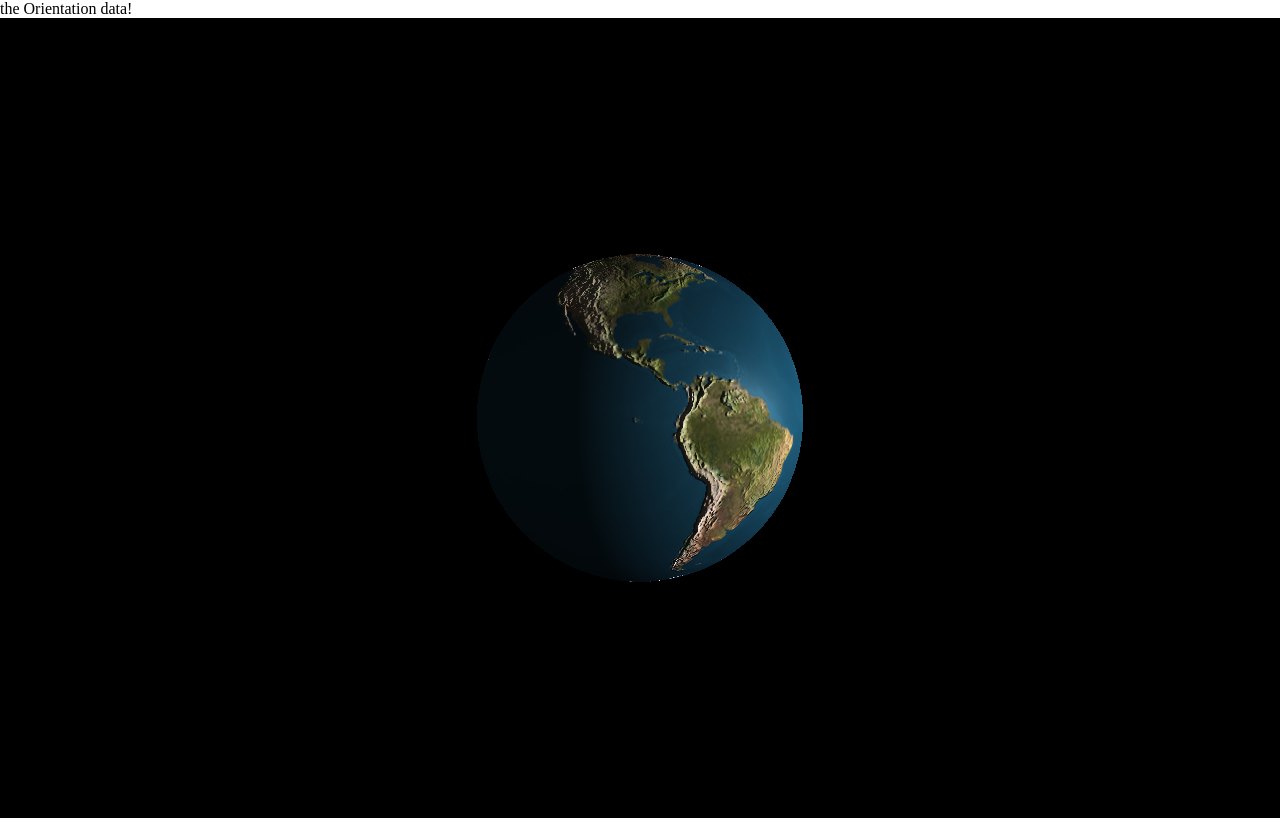
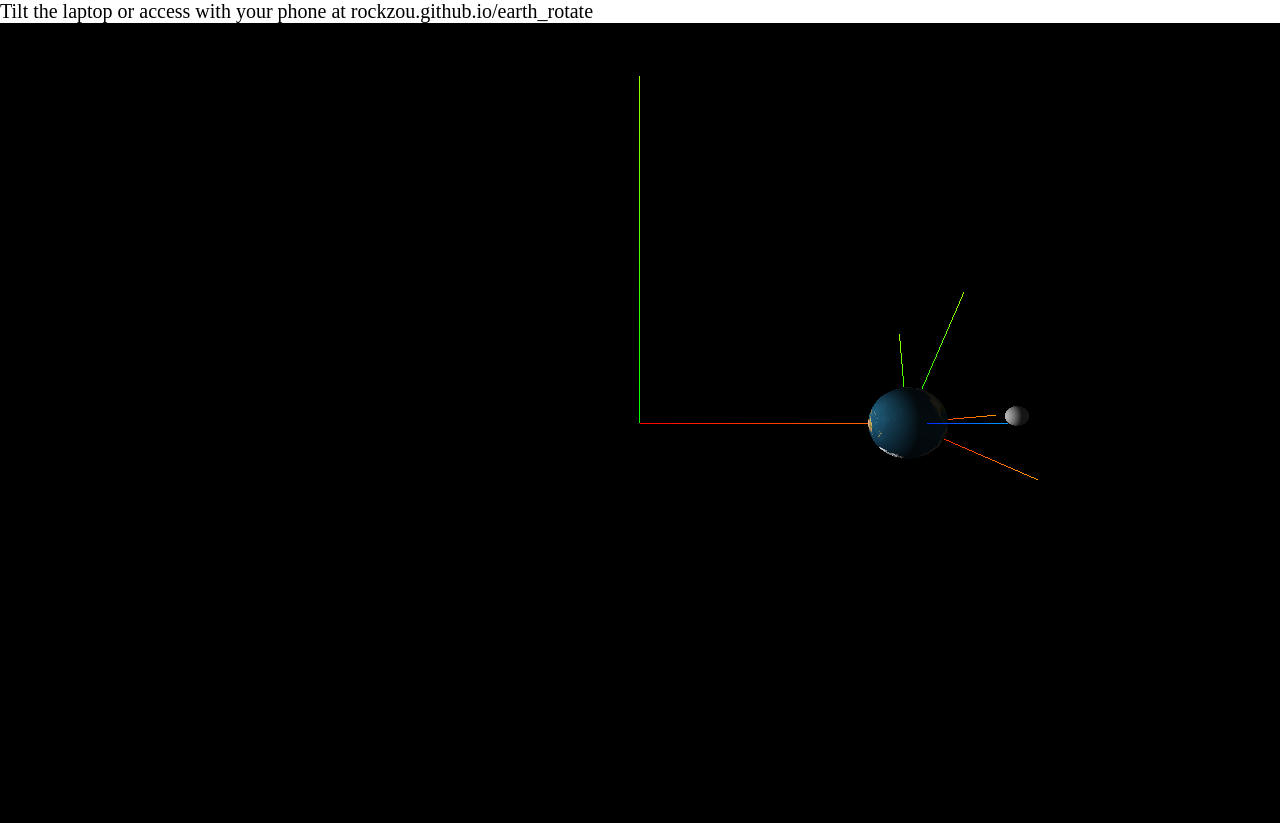
Before and after one commit to RockZou/earth_rotate, a plain HTML site: page index.html in a window 1280 px wide. Drawn offline with Linux system fonts and the light colour scheme; animation ran at ten frames a second.

Commit message:
earth_moon system functioning, orbiting around origin

```diff
--- a/index.html
+++ b/index.html
@@ -4,11 +4,15 @@
 		<style>
 			body { margin: 0; }
 			canvas { width: 100%; height: 100% }
+			.instruction{
+				font-size: 20px;
+			}
 		</style>
 	</head>
 	<body>
-
-		<div class='someText'>the Orientation data!</div>
+		<div class='instruction'>Tilt the laptop or access with your phone at
+			rockzou.github.io/earth_rotate</div>
+		<!-- <div class='someText'>the Orientation data!</div> -->
 		<div class='container'>	</div>
 		<script src="jquery-2.1.1.min.js"></script>
 		<script src="three.min.js"></script>
--- a/script.js
+++ b/script.js
@@ -1,23 +1,12 @@
 /**********three stuff********************/
 
-
-var scene = new THREE.Scene();
-var camera = new THREE.PerspectiveCamera( 75, window.innerWidth / window.innerHeight, 0.1, 1000 );
-
-var renderer = new THREE.WebGLRenderer();
-renderer.setSize( window.innerWidth, window.innerHeight );
 //document.body.appendChild( renderer.domElement );
-
+var scene,camera,renderer;
 var $container= $('.container');
 
-var geometry = new THREE.SphereGeometry( 1.5, 32, 32 );
-
-
-var autoMode=false;//determines if earth should rotate on its own or depend on orientation
+var autoMode=true;//determines if earth should rotate on its own or depend on orientation
 //constant showcase-like rotation
-var cRotX=0;
-var cRotY=0;
-var cRotZ=0;
+var cRotX=0,cRotY=0.01,cRotZ=0;
 
 //rotation from orientation
 var rotZ=0;
@@ -30,6 +19,18 @@ var newY=0;
 var newZ=0;
 
 
+var earth,moon;
+var theEarthSystem;
+var theMoonSystem;
+var geometry;
+
+
+var tiltAngle=-23.5/180.0*Math.PI;
+var moonOrbitR=5;
+var moonOrbitA=0;
+
+var theEarthSystemOrbitR=15;
+var theEarthSystemOrbitA=0;
 
 //detect if this is the first time to receive the orientation data
 var firstRecieved=false;
@@ -37,85 +38,151 @@ var offsetX=0.0;
 var offsetY=0.0;
 var offsetZ=0.0;
 
+init();
+animate();
+ui();
+
+function init(){
 
 
+	scene = new THREE.Scene();
+	camera = new THREE.PerspectiveCamera( 75, window.innerWidth / window.innerHeight, 0.1, 1000 );
+	renderer = new THREE.WebGLRenderer();
+	renderer.setSize( window.innerWidth, window.innerHeight );
 
+	camera.position.z = 30;
 
-camera.position.z = 5;
+//************Create the Earth System*****//
 
+	theEarthSystem = new THREE.Object3D();// earth and moon system
+
+	geometry = new THREE.SphereGeometry( 2, 32, 32 );
 
 	//*********Material**********//
 	var material = new THREE.MeshPhongMaterial(
 	{
-	map: THREE.ImageUtils.loadTexture('earthmap1k.jpg'),
-	bumpMap: THREE.ImageUtils.loadTexture('earthbump1k.jpg'),
+		map: THREE.ImageUtils.loadTexture('src/earthmap1k.jpg'),
+		bumpMap: THREE.ImageUtils.loadTexture('src/earthbump1k.jpg'),
 		bumpScale:0.1,
-	specularMap:THREE.ImageUtils.loadTexture('earthspec1k.jpg'),
-	//specular: new THREE.Color('white')
+		specularMap:THREE.ImageUtils.loadTexture('src/earthspec1k.jpg'),
+		specular: new THREE.Color('0x000000')
 	}
-	);
+	);//endPhongMaterial
+
+	earth = new THREE.Mesh( geometry, material );
+
+	theEarthSystem.add(earth);
+	theEarthSystem.rotation.z=tiltAngle;
+
+	var earthAxis = new THREE.AxisHelper(8);
+
+		theEarthSystem.add(earthAxis);
+
+	scene.add( theEarthSystem );
+	//*********END Material*******//
+
+//******END Earth System****//
+//*******Moon System********//
 
 
-var sphere = new THREE.Mesh( geometry, material );
-scene.add( sphere );
+	theMoonSystem = new THREE.Object3D();// earth and moon system
 
+	geometry = new THREE.SphereGeometry( 0.5, 32, 32 );
 
+	//*********Material**********//
+	material = new THREE.MeshPhongMaterial(
+	{
+		map: THREE.ImageUtils.loadTexture('src/moonmap4k.jpg'),
+		bumpMap: THREE.ImageUtils.loadTexture('src/moonbump4k.jpg'),
+		bumpScale:0.005,
+		//specularMap:THREE.ImageUtils.loadTexture('src/earthspec1k.jpg'),
+		specular: new THREE.Color('0x000000')
+	}
+	);//endPhongMaterial
 
-//*********END Material*******//
+	moon = new THREE.Mesh( geometry, material );
 
+	theMoonSystem.rotation.z=5.0/180.0*Math.PI;//rotates the moon orbit plane
+	var moonAxis=new THREE.AxisHelper(5);
+	theMoonSystem.add(moon);
+	theMoonSystem.add(moonAxis);
+	scene.add(theMoonSystem);
+
+//********END Moon System******//
 
 	/******Lighting**********/
+	// create a directional light
+	var pointLight = new THREE.PointLight(0xffffff, 1);
 
-
-// create a directional light
-var directionalLight = new THREE.DirectionalLight(0xffffff, 1);
-
-    directionalLight.position.set(10,0,3);
-    scene.add(directionalLight);
+	    pointLight.position.set(0,0,0);
+	    scene.add(pointLight);
 
 	var ambientLight = new THREE.AmbientLight(0x222222);
 		scene.add(ambientLight);
+	/*********END lighting*********/
+
+	var worldAxis = new THREE.AxisHelper(20);
+	scene.add(worldAxis);
+}//end init();
 
 
-/*!!!!!!!HOW TO DO WORLD MATRIX TRANSFORMATION?!!!!!!*/
+function animate() {
 
-// var worldRotationMatrix = new THREE.Matrix4();
-// 	worldRotationMatrix.set(Math.cos(-0.4),-Math.sin(-0.4),0,0,
-// 							Math.sin(-0.4),Math.cos(-0.4),0,0,
-// 							0,0,1,0,
-// 							0,0,0,1);
-// console.log(worldRotationMatrix);
+    requestAnimationFrame( animate );
 
-/*********END lighting*********/
+    render();
 
+}
 
 function render() {
-	requestAnimationFrame( render );
 	rotation();
 	renderer.render( scene, camera );
 }
 
-render();
 
 
 
 function rotation()
 {
-	if (autoMode)// the earth should rotate by itself, not being affected by the
-	{
-		sphere.rotation.y += cRotY;
-		sphere.rotation.x += cRotX;
-		sphere.rotation.z += cRotZ;
+	rotateEarthMoonSystem();
+
+	rotateEarth();
+	rotateMoon();
+
 }
 
-	//sphere.setFromMatrixPosition(worldRotationMatrix);
-//	sphere.rotation.z = rotZ;
-	else
+function rotateEarthMoonSystem()
 {
-		sphere.rotation.x = rotX;
-		sphere.rotation.y = rotY;
+	theEarthSystemOrbitA+=0.001;
+
+	theEarthSystem.position.x= Math.cos(theEarthSystemOrbitA) * theEarthSystemOrbitR;
+	theEarthSystem.position.z= Math.sin(theEarthSystemOrbitA) * theEarthSystemOrbitR;
+	theMoonSystem.position.x= theEarthSystem.position.x;
+	theMoonSystem.position.z= theEarthSystem.position.z;
+
+}
+
+function rotateEarth()
+{
+	if (autoMode)// if set to auto rotate
+	{
+		earth.rotation.y += cRotY;
+	}
+	else// if rotating by orientation data
+	{
+		earth.rotation.x = rotX;
+		earth.rotation.y = rotY;
 	}
 }
+function rotateMoon()
+{
+	moonOrbitA+=0.012;
+    moon.position.x = Math.cos(moonOrbitA) * moonOrbitR;
+    moon.position.z = Math.sin(moonOrbitA) * moonOrbitR;
+}
+
+
+function ui(){
 
 	//click toggles between
 	$('.container').click(function(){
@@ -128,12 +195,9 @@ $('.container').click(function(){
 	});
 
 
-window.addEventListener('deviceorientation', function(event) {
-
-
-  $('.someText').html('a='+event.alpha+' b='+event.beta+' c='+event.gamma);
-
-
+	window.addEventListener('deviceorientation', function(event)
+	{
+	//  $('.someText').html('a='+event.alpha+' b='+event.beta+' c='+event.gamma);
 	// if this is the first time receiving data, set this data to offset data
 		 if (!firstRecieved)
 		{
@@ -142,16 +206,13 @@ window.addEventListener('deviceorientation', function(event) {
 			offsetZ=event.alpha;
 			firstRecieved=true;
 		}
-
 	 	newX=event.beta-offsetX;
 	 	newY=event.gamma-offsetY;
 	 	newZ=event.alpha-offsetZ;
 
 		rotX = newX/180.0*3.14;
-
 		rotY = newY/180.0*3.14;
-
-}, false);
+	}, false			);
 
 	$container.append(renderer.domElement);
 
@@ -165,6 +226,6 @@ function onWindowResize() {
 		camera.updateProjectionMatrix();
 		renderer.setSize( window.innerWidth, window.innerHeight );
 	}
-
+}//END UI
 
 /**********END three Stuff***************/
```
Also changed, not shown: src/earthbump1k.jpg (renamed from earthbump1k.jpg), src/earthmap1k.jpg (renamed from earthmap1k.jpg), src/earthspec1k.jpg (renamed from earthspec1k.jpg), src/sunmap.jpg (added), 2 other files. Lines whose indentation alone changed are shown as unchanged.
